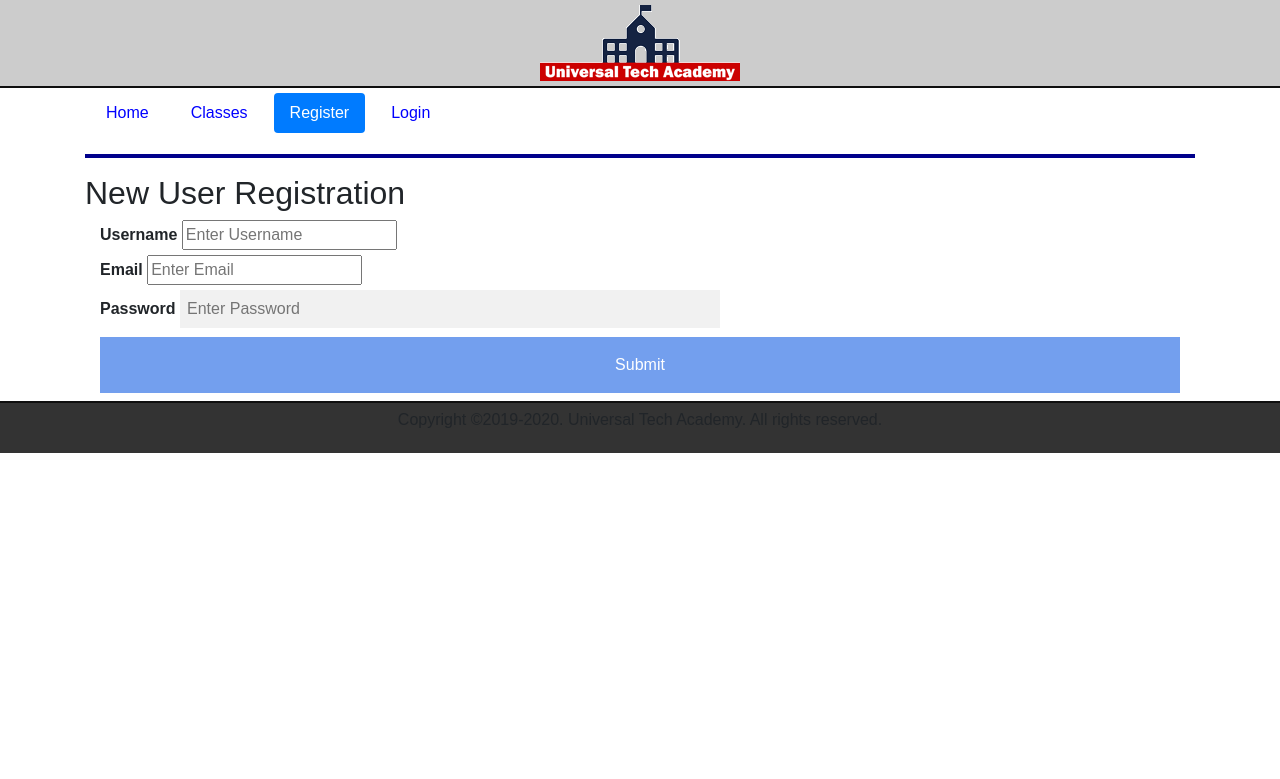
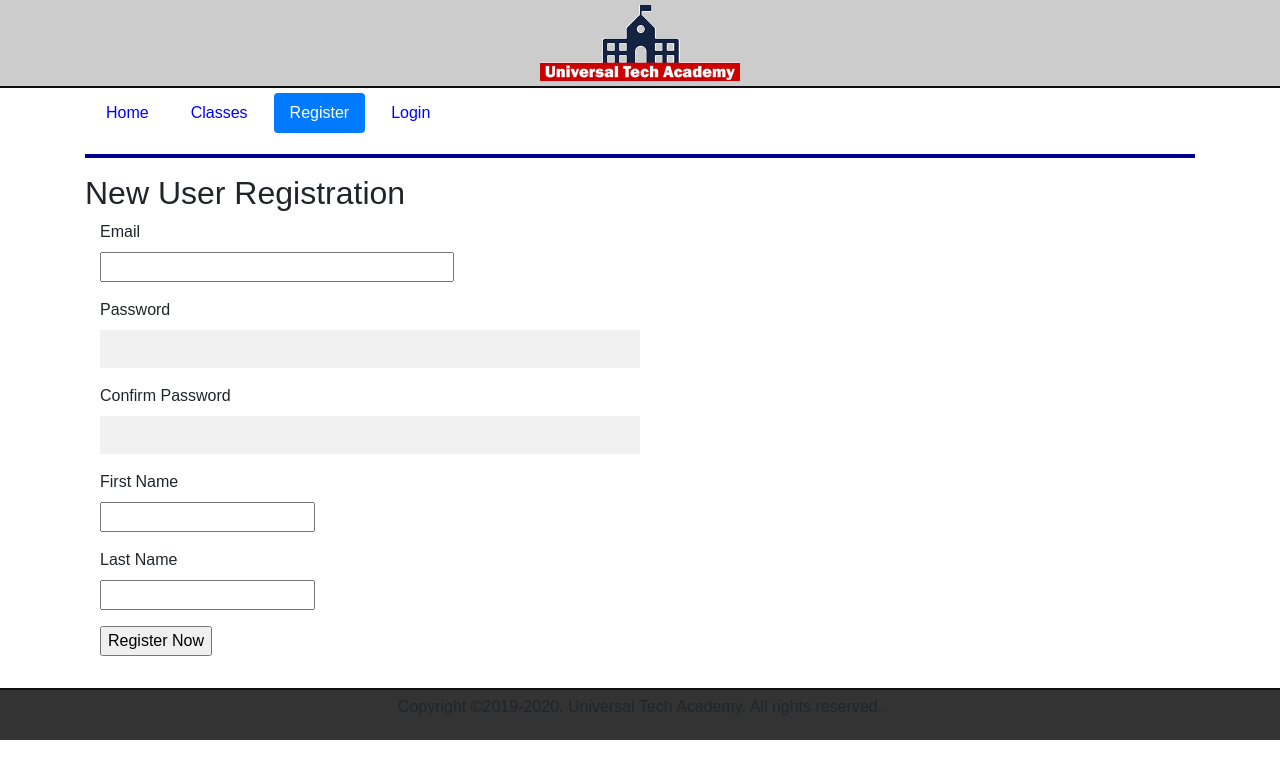
Before and after one commit to the-underd0g/enrollment-flask, a Flask app: page /register in a window 1280 px wide. Shown: the top 779 px of the page. Run offline with Flask 2, Linux system fonts and the light colour scheme; some libraries are stand-ins or nearby versions.

Commit message:
adding new features

```diff
--- a/application/forms.py
+++ b/application/forms.py
@@ -1,17 +1,24 @@
 from flask_wtf import FlaskForm
 from wtforms import StringField, PasswordField, SubmitField, BooleanField
-from wtforms.validators import DataRequired
+from wtforms.validators import DataRequired, Email, Length, EqualTo, ValidationError
+from application.models import User
 
 class LoginForm(FlaskForm):
-    email = StringField("Email", validators=[DataRequired()])
+    email = StringField("Email", validators=[DataRequired(), Email()])
     password = StringField("Password", validators=[DataRequired()])
     remember_me = BooleanField("Remember Me")
     submit = SubmitField("Login")
 
 class RegisterForm(FlaskForm):
-    email = StringField("Email", validators=[DataRequired()])
-    password = StringField("Password", validators=[DataRequired()])
-    password_confirm = StringField("Confirm Password", validators=[DataRequired()])
-    first_name = StringField("First Name", validators=[DataRequired()])
-    last_name  = StringField("Last Name", validators=[DataRequired()])
+    email = StringField("Email", validators=[DataRequired(), Email()])
+    password = PasswordField("Password", validators=[DataRequired(), Length(min=6, max=15)])
+    password_confirm = PasswordField("Confirm Password", validators=[DataRequired(), Length(min=6, max=15),
+                                                                     EqualTo('password')])
+    first_name = StringField("First Name", validators=[DataRequired(), Length(min=2, max=55)])
+    last_name  = StringField("Last Name", validators=[DataRequired(), Length(min=2, max=55)])
     submit = SubmitField("Register Now")
+
+    def validate_email(self, email):
+        user = User.objects(email=email.data).first()
+        if user:
+            raise ValidationError("Email is already in use. Pick another one")
--- a/application/routes.py
+++ b/application/routes.py
@@ -1,5 +1,5 @@
 from application import app, db
-from flask import render_template, request, Response, json
+from flask import render_template, request, Response, json, redirect, flash, url_for
 from application.models import User, Course, Enrollment
 from application.forms import LoginForm, RegisterForm
 
@@ -21,17 +21,51 @@ def index():
 @app.route("/login", methods=['GET','POST'])
 def login():
     form = LoginForm()
+    if (form.validate_on_submit() == True):
+        email = form.email.data
+        password = form.password.data
+
+        user = User.objects(email=email).first()
+
+        if user and user.get_password(password):
+            flash(" {user.first_name} You are successfully lcoursesogged in!", "success")
+            return redirect("/index")
+        else:
+            flash("Sorry, try again", "danger")
+
     return render_template("login.html", title="login", form=form, login=True)
 
 @app.route("/courses/")
 @app.route("/courses/<term>")
-def courses(term="Spring 2019"):
+def courses(term=None):
 
-    return render_template("courses.html", coursesData=coursesData, courses=True, term=term)
+    if(term is None):
+        term = "Spring 2019"
 
-@app.route("/register")
+    classes = Course.objects.order_by("courseID")
+
+    return render_template("courses.html", coursesData=classes, courses=True, term=term)
+
+@app.route("/register", methods=['POST','GET'])
 def register():
-    return render_template("register.html", register=True)
+    form = RegisterForm()
+    if form.validate_on_submit():
+        user_id = User.objects.count();
+        user_id += 1
+
+        email = form.email.data
+        password = form.password.data
+        first_name = form.first_name.data
+        last_name = form.last_name.data
+
+        user = User(user_id = user_id, email=email, first_name=first_name, last_name=last_name)
+        user.set_password(password)
+        print(user)
+        user.save()
+
+        flash("You are successfully registered!")
+        return redirect("/index")
+    return render_template("register.html", title="register", form=form, register=True)
 
 @app.route("/enrollment", methods=["GET","POST"])
 def enrollment():
--- a/application/static/css/main.css
+++ b/application/static/css/main.css
@@ -97,3 +97,7 @@ input[type=text]:focus, input[type=password]:focus {
 btn-submit:hover {
     opacity: 1;
 }
+
+.error-message {
+    color: red;
+}
--- a/application/templates/layout.html
+++ b/application/templates/layout.html
@@ -12,8 +12,17 @@
         <img src="{{ url_for('static', filename='images/uta-logo-200.png') }}">
     </div>
     <div class="container">
-            {% include "includes/nav.html" %}
+        {% include "includes/nav.html" %}
 
+        {% with messages= get_flashed_messages(with_categories=true) %}
+            {% if messages %}
+                {% for message, category in messages %}
+                    <div class="alert alert-{{category}}">
+                        <p> {{ message }}</p>
+                    </div>
+                {% endfor %}
+            {% endif %}
+        {% endwith%}
         {% block content %}
 
         {% endblock %}
--- a/application/templates/register.html
+++ b/application/templates/register.html
@@ -5,17 +5,52 @@
     <h2>New User Registration</h2>
 
     <div class="container">
-        <form name="register" action="register.php" method="get">
-            <label for="username"><b>Username</b></label>
-            <input type="text" placeholder="Enter Username" name="username" required>
-            <br>
-            <label for="email"><b>Email</b></label>
-            <input type="text" placeholder="Enter Email" name="email" required>
-            <br>
-            <label for="password"><b>Password</b></label>
-            <input type="password" placeholder="Enter Password" name="password" required>
-            <br class="clear">
-            <input class="btn-submit" type="submit" name="submit">
+        <form name="register" action="" method="post" novalidate>
+            <fieldset class="form-group">
+                {{ form.hidden_tag() }}
+                <p>
+                    {{ form.email.label}}<br>
+                    {{ form.email(size=35) }}
+                    {% for error in form.email.errors %}
+                        <span class="error-message">{{ error }}</span>
+                    {% endfor %}
+                </p>
+                 <p>
+                     {{ form.password.label}}<br>
+                     {{ form.password }}
+                     {% for error in form.password.errors %}
+                        <span class="error-message">{{ error }}</span>
+                     {% endfor %}
+                 </p>
+                <p>
+                     {{ form.password_confirm.label}}<br>
+                     {{ form.password_confirm }}
+                     {% for error in form.password_confirm.errors %}
+                        <span class="error-message">{{ error }}</span>
+                     {% endfor %}
+                 </p>
+
+                 <p>
+                    {{ form.first_name.label}}<br>
+                    {{ form.first_name }}
+                    {% for error in form.first_name.errors %}
+                        <span class="error-message">{{ error }}</span>
+                    {% endfor %}
+                </p>
+
+                 <p>
+                    {{ form.last_name.label}}<br>
+                    {{ form.last_name }}
+                    {% for error in form.last_name.errors %}
+                        <span class="error-message">{{ error }}</span>
+                    {% endfor %}
+                </p>
+
+                 <p>
+                     {{ form.submit() }}<br>
+                 </p>
+            </fieldset>
         </form>
+
     </div>
     {% endblock %}
```
Also changed, not shown: application/models.py (+11 -5 lines), application/templates/login.html (+10 -2 lines).
